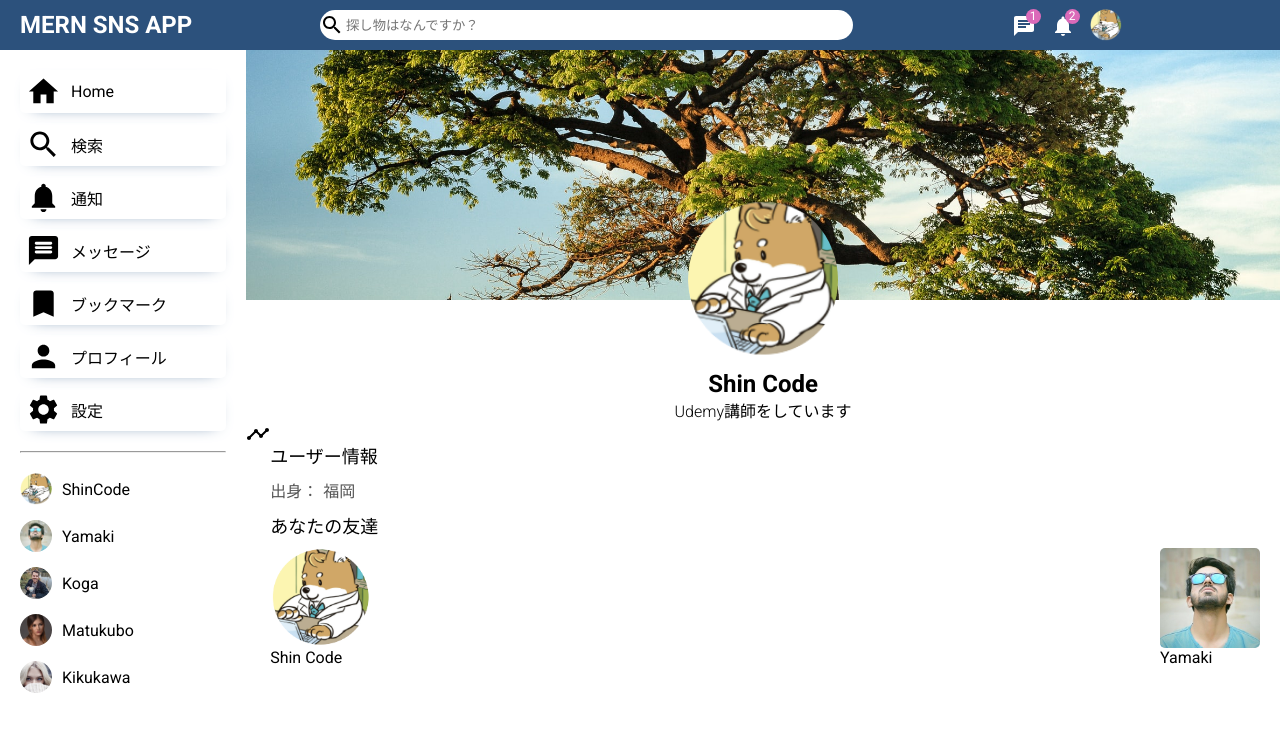
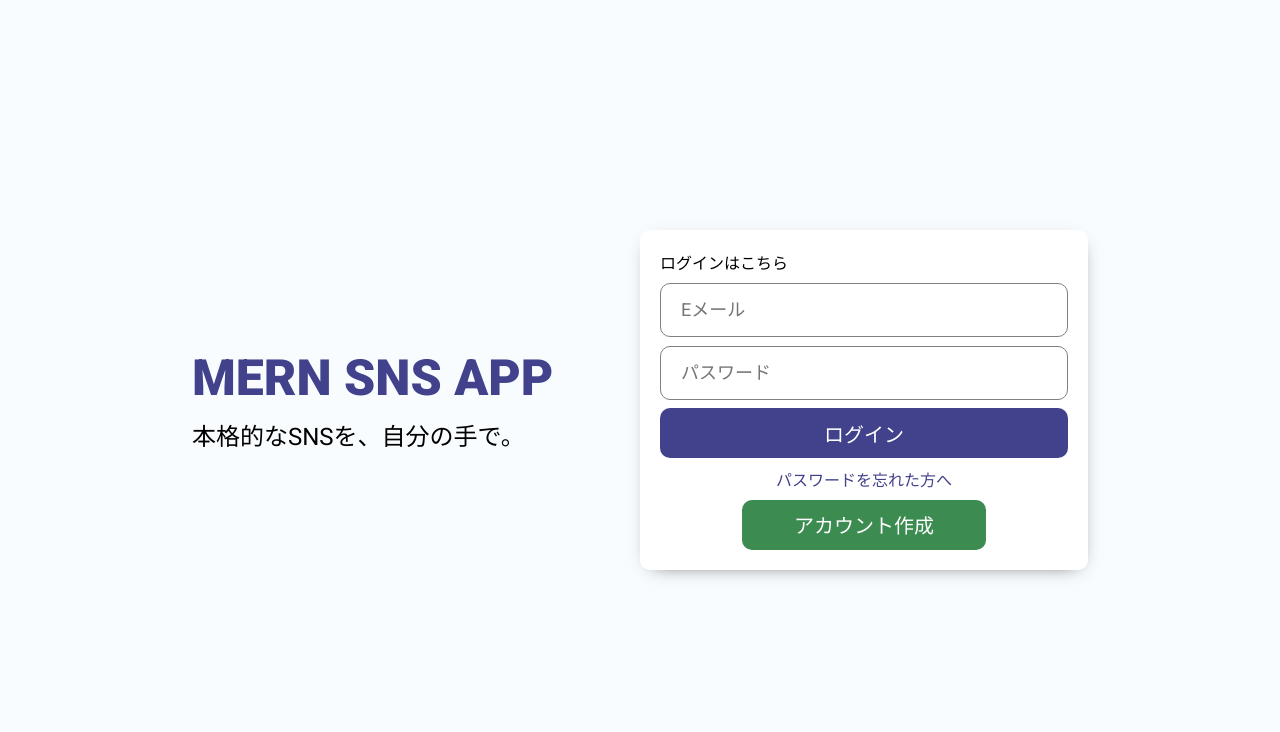
Before and after one commit to canopus-m-satoshi/mern-sns-app-frontend, a React (Create React App) app: page /login in a window 1280 px wide. Shown: the top 732 px of the page. Built offline with nearby package versions, Linux system fonts and the light colour scheme.

Commit message:
73. ログインのコンポーネントを作成してみよう(その２)

```diff
--- a/src/App.js
+++ b/src/App.js
@@ -1,10 +1,11 @@
 import Profile from './pages/profile/Profile'
 import Home from './pages/home/Home'
+import Login from './pages/login/Login'
 
 function App() {
   return (
     <div>
-      <Profile />
+      <Login />
     </div>
   )
 }
--- /dev/null
+++ b/src/pages/login/Login.css
@@ -0,0 +1,85 @@
+.login {
+  width: 100vw;
+  height: 100vh;
+  background-color: #f8fcff;
+  display: flex;
+  align-items: center;
+  justify-content: center;
+}
+
+.loginWrapper {
+  width: 70%;
+  height: 70%;
+  display: flex;
+}
+
+.loginLeft,
+.loginRight {
+  flex: 1;
+  display: flex;
+  flex-direction: column;
+  justify-content: center;
+}
+
+.loginLogo {
+  font-size: 50px;
+  font-weight: 800;
+  color: #41428b;
+  margin-bottom: 10px;
+}
+
+.loginDesc {
+  font-size: 24px;
+}
+
+.loginBox {
+  height: 300px;
+  padding: 20px;
+  background-color: white;
+  box-shadow: 1px 5px 19px -12px #333333;
+  border-radius: 10px;
+  display: flex;
+  flex-direction: column;
+  justify-content: space-between;
+}
+
+.loginInput {
+  height: 50px;
+  border-radius: 10px;
+  border: 1px solid gray;
+  font-size: 18px;
+  padding-left: 20px;
+}
+
+.loginInput:focus {
+  outline: none;
+}
+
+.loginButton {
+  height: 50px;
+  border-radius: 10px;
+  border: none;
+  background-color: #41428b;
+  color: white;
+  font-size: 20px;
+  font-weight: 500;
+  cursor: pointer;
+}
+
+.loginForgot {
+  text-align: center;
+  color: #41428b;
+}
+
+.loginRegisterButton {
+  width: 60%;
+  align-self: center;
+  height: 50px;
+  border-radius: 10px;
+  border: none;
+  background-color: #3c8b50;
+  color: white;
+  font-size: 20px;
+  font-weight: 500;
+  cursor: pointer;
+}
--- /dev/null
+++ b/src/pages/login/Login.jsx
@@ -0,0 +1,40 @@
+import React from 'react'
+import './Login.css'
+
+const Login = () => {
+  return (
+    <div className="login">
+      <div className="loginWrapper">
+        <div className="loginLeft">
+          <h3 className="loginLogo">MERN SNS APP</h3>
+          <span className="loginDesc">本格的なSNSを、自分の手で。</span>
+        </div>
+        <div className="loginRight">
+          <form className="loginBox">
+            <p className="loginMsg">ログインはこちら</p>
+            <input
+              type="email"
+              className="loginInput"
+              placeholder="Eメール"
+              required
+              // ref={email}
+            />
+            <input
+              type="password"
+              className="loginInput"
+              required
+              minLength="6"
+              placeholder="パスワード"
+              // ref={password}
+            />
+            <button className="loginButton">ログイン</button>
+            <span className="loginForgot">パスワードを忘れた方へ</span>
+            <button className="loginRegisterButton">アカウント作成</button>
+          </form>
+        </div>
+      </div>
+    </div>
+  )
+}
+
+export default Login
```
